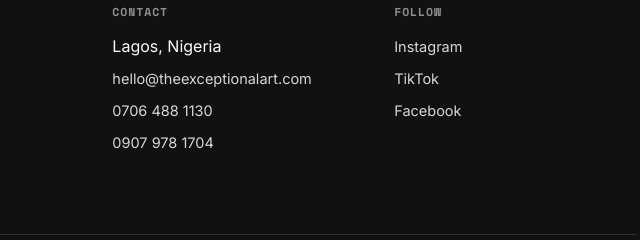
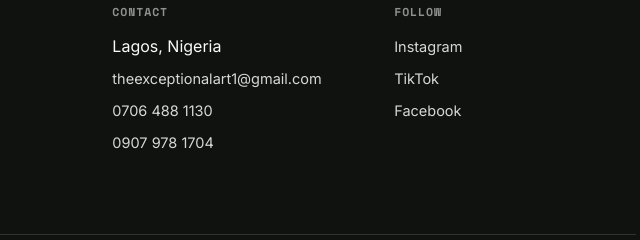
Before and after one commit to Ayomide195-duroti/Exceptional-art-, a plain HTML site: page index.html in a window 1280 px wide. Shown: the part 9625-9865 px from the top of the page, 596-1236 px from the left. Drawn offline with nearby package versions, Linux system fonts and the light colour scheme; no server answers; animation ran at ten frames a second.

Commit message:
Update index.html

```diff
--- a/index.html
+++ b/index.html
@@ -1254,7 +1254,7 @@
         <h4>Contact</h4>
         <ul>
           <li>Lagos, Nigeria</li>
-          <li><a href="mailto:hello@theexceptionalart.com">hello@theexceptionalart.com</a></li>
+          <li><a href="mailto:theexceptionalart1@gmail.com">theexceptionalart1@gmail.com</a></li>
           <li><a href="https://wa.me/2347064881130" target="_blank" rel="noopener">0706 488 1130</a></li>
           <li><a href="https://wa.me/2349079781704" target="_blank" rel="noopener">0907 978 1704</a></li>
         </ul>
```
